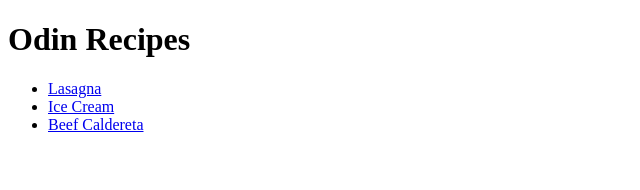
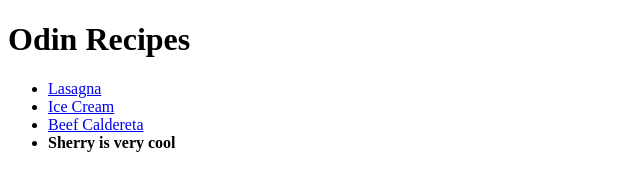
Before and after one commit to vstfl/odin-recipes, a plain HTML site: page index.html in a window 1280 px wide. Shown: the whole page, without its empty margins (0-640 px from the left). Drawn offline with Linux system fonts and the light colour scheme.

Commit message:
Added sherry

```diff
--- a/index.html
+++ b/index.html
@@ -11,6 +11,7 @@
             <li><a href="recipes/lasagna.html">Lasagna</a></li>
             <li><a href="recipes/ice-cream.html">Ice Cream</a></li>
             <li><a href="recipes/caldereta.html">Beef Caldereta</a></li>
+            <li><b>Sherry is very cool</b></li>
         </ul>
 
     </body>
```
Also changed, not shown: 1 other file.
